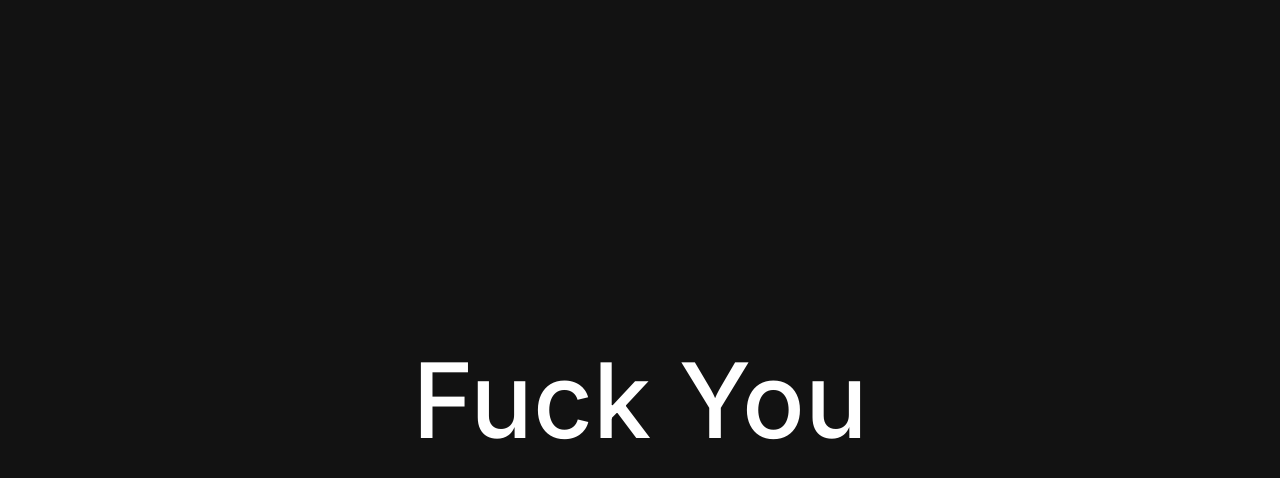
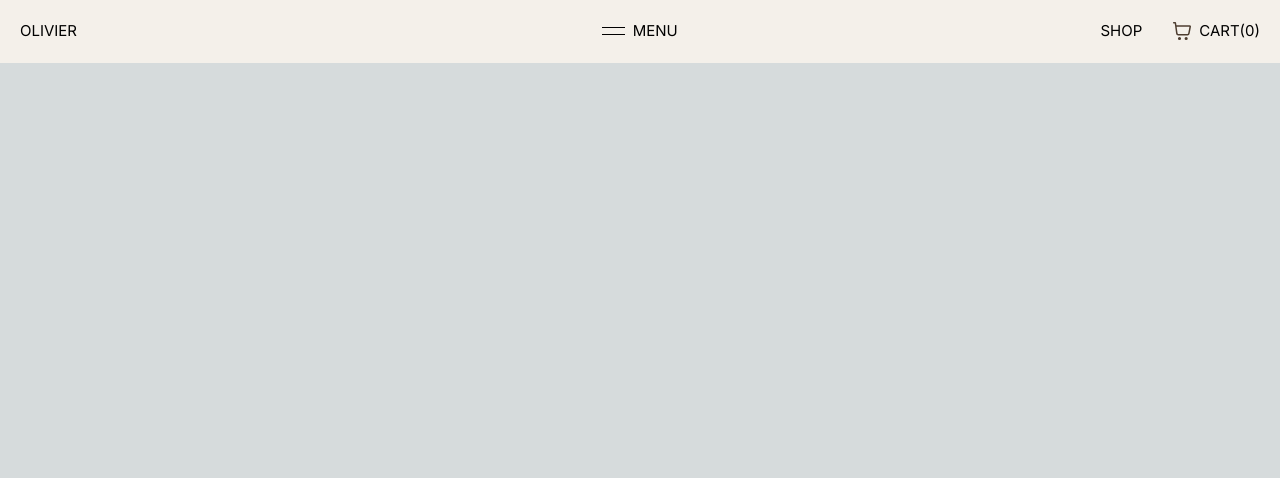
Before and after one commit to Subhamay-Dey/Restaurant--Website, a Next.js app in the folder restaurant-website/: page / in a window 1280 px wide. Shown: the top 478 px of the page. Built offline with nearby package versions, Linux system fonts and the light colour scheme.

Commit message:
completed the header part of the navbar section.

```diff
--- a/restaurant-website/package.json
+++ b/restaurant-website/package.json
@@ -17,6 +17,8 @@
     "next": "14.2.3",
     "react": "^18",
     "react-dom": "^18",
+    "sass": "^1.77.4",
+    "scss": "^0.2.4",
     "styled-components": "^6.1.11",
     "tailwind-merge": "^2.3.0",
     "three": "^0.165.0",
--- a/restaurant-website/src/app/globals.css
+++ b/restaurant-website/src/app/globals.css
@@ -1,6 +1,8 @@
 @tailwind base;
 @tailwind components;
 @tailwind utilities;
+
+@import url('https://fonts.googleapis.com/css2?family=Manrope:wght@300;400;500;700&display=swap');
 
 :root {
   --foreground-rgb: 0, 0, 0;
@@ -17,6 +19,8 @@
 }
 
 body {
+  margin: 0px;
+  font-family: 'Manrope', sans-serif;
   color: rgb(var(--foreground-rgb));
   background: linear-gradient(
       to bottom,
--- a/restaurant-website/src/app/layout.tsx
+++ b/restaurant-website/src/app/layout.tsx
@@ -1,6 +1,7 @@
 import type { Metadata } from "next";
 import { Inter } from "next/font/google";
 import "./globals.css";
+import Header from "../components/header/page"
 
 const inter = Inter({ subsets: ["latin"] });
 
@@ -17,6 +18,7 @@ export default function RootLayout({
   return (
     <html lang="en">
       <body className={inter.className}>{children}</body>
+      <Header/>
     </html>
   );
 }
--- a/restaurant-website/src/app/page.tsx
+++ b/restaurant-website/src/app/page.tsx
@@ -4,7 +4,7 @@ import Loader from "@/components/loader";
 export default function Home() {
   return (
     <>
-    <Loader/>
+
     </>
   );
 }
--- /dev/null
+++ b/restaurant-website/src/components/header/page.tsx
@@ -0,0 +1,33 @@
+'use client';
+import styles from './style.module.scss';
+import Link from 'next/link';
+import { useState } from 'react';
+import { motion } from 'framer-motion';
+import { opacity } from './script';
+
+export default function index() {
+
+    const [isActive, setIsActive] = useState(false);
+
+    return (
+        <div className={styles.header}>
+            <div className={styles.bar}>
+                <Link href="/">Olivier</Link>
+                <div onClick={() => {setIsActive(!isActive)}} className={styles.el}>
+                    <div className={`${styles.burger} ${isActive ? styles.burgerActive : ""}`}></div>
+                    <div className={styles.label}>
+                        <motion.p variants={opacity} animate={!isActive ? "open" : "closed"}>Menu</motion.p>
+                        <motion.p variants={opacity} animate={isActive ? "open" : "closed"}>Close</motion.p>
+                    </div>
+                </div>
+                <motion.div variants={opacity} animate={!isActive ? "open" : "closed"} className={styles.shopContainer}>
+                    <p className={styles.shop}>Shop</p>
+                    <div className={styles.el}>
+                        <svg width="19" height="20" viewBox="0 0 19 20" fill="none" xmlns="http://www.w3.org/2000/svg"><path d="M1.66602 1.66667H2.75449C2.9595 1.66667 3.06201 1.66667 3.1445 1.70437C3.2172 1.73759 3.2788 1.79102 3.32197 1.85829C3.37096 1.93462 3.38546 2.0361 3.41445 2.23905L3.80887 5M3.80887 5L4.68545 11.4428C4.79669 12.2604 4.85231 12.6692 5.04777 12.977C5.22 13.2481 5.46692 13.4637 5.75881 13.5978C6.09007 13.75 6.50264 13.75 7.32777 13.75H14.4593C15.2448 13.75 15.6375 13.75 15.9585 13.6087C16.2415 13.4841 16.4842 13.2832 16.6596 13.0285C16.8585 12.7397 16.9319 12.3539 17.0789 11.5823L18.1819 5.79141C18.2337 5.51984 18.2595 5.38405 18.222 5.27792C18.1892 5.18481 18.1243 5.1064 18.039 5.05668C17.9417 5 17.8035 5 17.527 5H3.80887ZM8.33268 17.5C8.33268 17.9602 7.95959 18.3333 7.49935 18.3333C7.03911 18.3333 6.66602 17.9602 6.66602 17.5C6.66602 17.0398 7.03911 16.6667 7.49935 16.6667C7.95959 16.6667 8.33268 17.0398 8.33268 17.5ZM14.9993 17.5C14.9993 17.9602 14.6263 18.3333 14.166 18.3333C13.7058 18.3333 13.3327 17.9602 13.3327 17.5C13.3327 17.0398 13.7058 16.6667 14.166 16.6667C14.6263 16.6667 14.9993 17.0398 14.9993 17.5Z" stroke="#4D3D30" strokeWidth="1.5" strokeLinecap="round" strokeLinejoin="round"></path></svg>
+                        <p>Cart(0)</p>
+                    </div>
+                </motion.div>
+            </div>
+        </div>
+    )
+}
--- /dev/null
+++ b/restaurant-website/src/components/header/script.js
@@ -0,0 +1,123 @@
+export const opacity = {
+
+    initial: {
+
+        opacity: 0
+
+    },
+
+    open: {
+
+        opacity: 1,
+
+        transition: {duration: 0.35}
+
+    },
+
+    closed: {
+
+        opacity: 0,
+
+        transition: {duration: 0.35}
+
+    }
+
+}
+
+const transition = {duration: 1, ease: [0.76, 0, 0.24, 1]}
+
+
+
+export const height = {
+
+    initial: {
+
+      height: 0
+
+    },
+
+    enter: {
+
+      height: "auto",
+
+      transition
+
+    },
+
+    exit: {
+
+      height: 0,
+
+      transition
+
+    }
+
+}
+
+export const blur = {
+
+    initial: {
+
+        filter: "blur(0px)",
+
+        opacity: 1
+
+    },
+
+    open: {
+
+        filter: "blur(4px)",
+
+        opacity: 0.6,
+
+        transition: {duration: 0.3}
+
+    },
+
+    closed: {
+
+        filter: "blur(0px)",
+
+        opacity: 1,
+
+        transition: {duration: 0.3}
+
+
+
+    }
+
+}
+
+
+
+export const translate = {
+
+    initial: {
+
+        y: "100%",
+
+        opacity: 0
+
+    },
+
+    enter: (i) => ({
+
+        y: 0,
+
+        opacity: 1,
+
+        transition: {duration: 1, ease: [0.76, 0, 0.24, 1], delay: i[0]}
+
+    }),
+
+    exit: (i) => ({
+
+        y: "100%",
+
+        opacity: 0,
+
+        transition: {duration: 0.7, ease: [0.76, 0, 0.24, 1], delay: i[1]}
+
+    })
+
+}
--- /dev/null
+++ b/restaurant-website/src/components/header/style.module.scss
@@ -0,0 +1,108 @@
+.header{
+    background-color: #f4f0ea;
+    position: fixed;
+    width: 100%;
+    box-sizing: border-box;
+    padding: 10px;
+}
+
+.bar{
+    display: flex;
+    justify-content: center;
+    text-transform: uppercase;
+    font-size: 12px;
+    font-weight: 400;
+    position: relative;
+}
+
+.bar p{
+    margin: 0px;
+}
+
+.bar a{
+    text-decoration: none;
+    color: black;
+    position: absolute;
+    left: 0;
+}
+
+.shopContainer{
+    display: flex;
+    gap: 30px;
+    position: absolute;
+    right: 0;
+}
+
+.el{
+    display: flex;
+    align-items: center;
+    justify-content: center;
+    gap: 8px;
+    cursor: pointer;
+}
+
+.label{
+    position: relative;
+    display: flex;
+    align-items: center;
+    height: 100%;
+}
+
+.label p:nth-of-type(2){
+    position: absolute;
+}
+
+.label p:nth-of-type(2){
+    opacity: 0;
+}
+
+.shop{
+    display: none;
+}
+
+.burger{
+    width: 22.5px;
+    position: relative;
+    pointer-events: none;
+}
+
+.burger::after, .burger::before{
+    content: "";
+    height: 1px;
+    width: 100%;
+    background-color: black;
+    position: relative;
+    display: block;
+    transition: all 1s cubic-bezier(0.76, 0, 0.24, 1);
+}
+
+.burger::after{
+    top: -4px;
+}
+.burger::before{
+    top: 4px;
+}
+
+.burgerActive::after{
+    transform: rotate(45deg);
+    top: -1px;
+}
+
+.burgerActive::before{
+    transform: rotate(-45deg);
+    top: 1px;
+}
+
+@media only screen and (min-width: 600px) {
+    .header{
+        padding: 20px;
+    }
+    .bar{
+        font-size: 15px;
+    }
+
+    .shop{
+        display: block;
+        cursor: pointer;
+    }
+}
```
Also changed, not shown: 1 other file (tests, documents, lock files or other folders).
